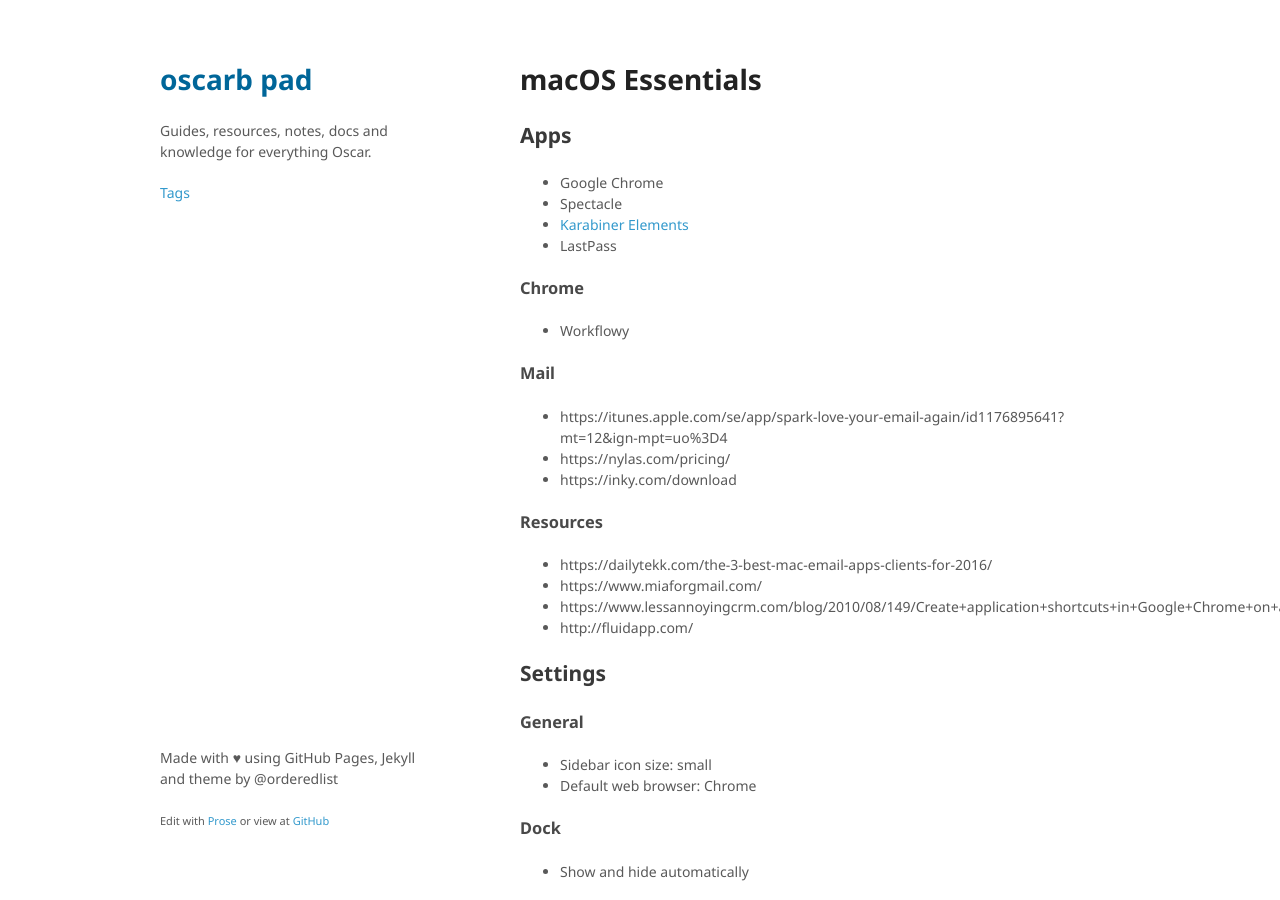
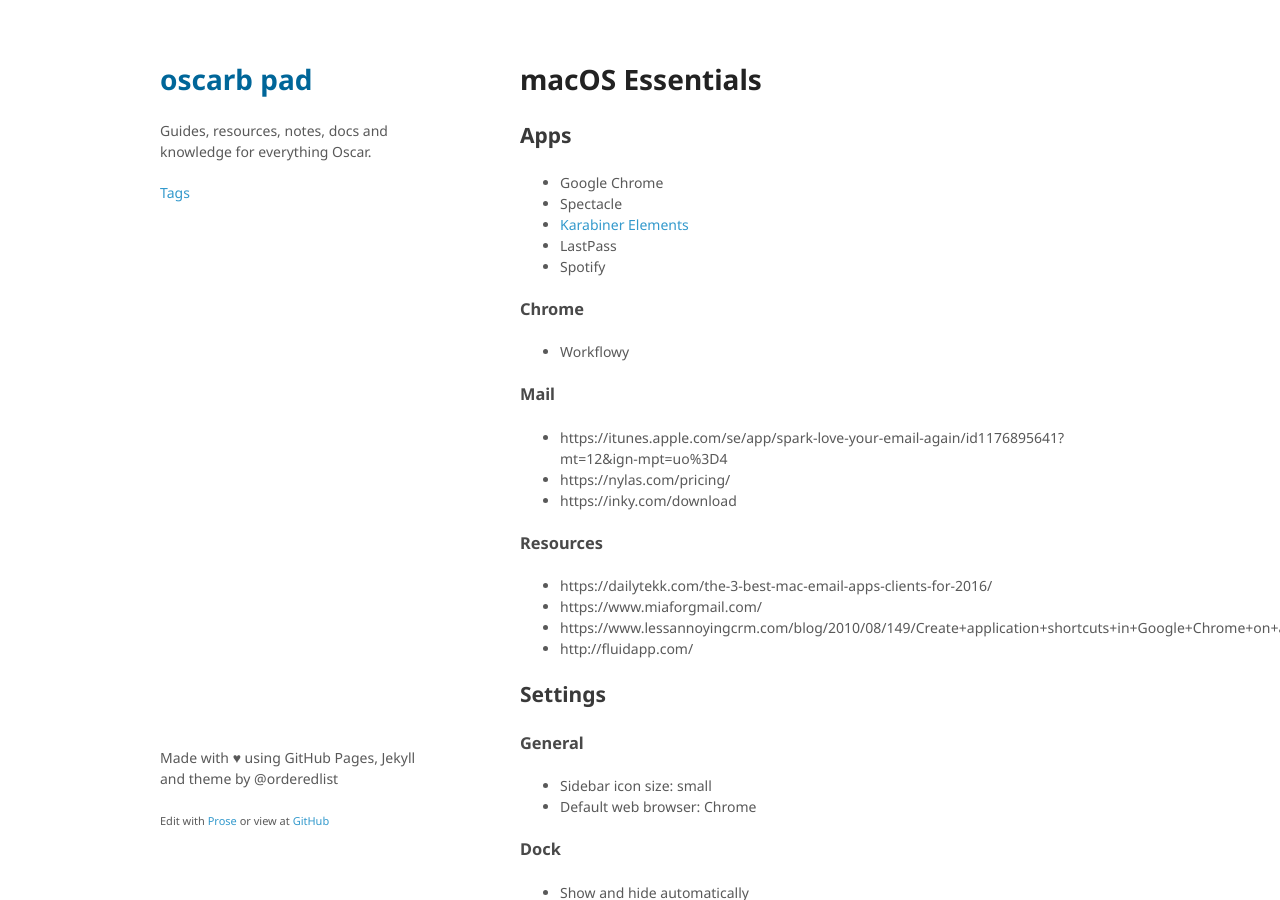
Before and after one commit to oscarb/pad, a Jekyll site: the page built from _docs/macos-essentials.md, in a window 1280 px wide and 900 px high. Built offline with Jekyll 4.4.1, drawn with Linux system fonts in a browser that asks for light colours; some web fonts are replaced.

Commit message:
Update macos-essentials.md

```diff
--- a/_docs/macos-essentials.md
+++ b/_docs/macos-essentials.md
@@ -11,6 +11,7 @@ tags: [macOS]
 - Spectacle
 - [Karabiner Elements](https://github.com/tekezo/Karabiner-Elements)
 - LastPass
+- Spotify
 
 ### Chrome
 
```
